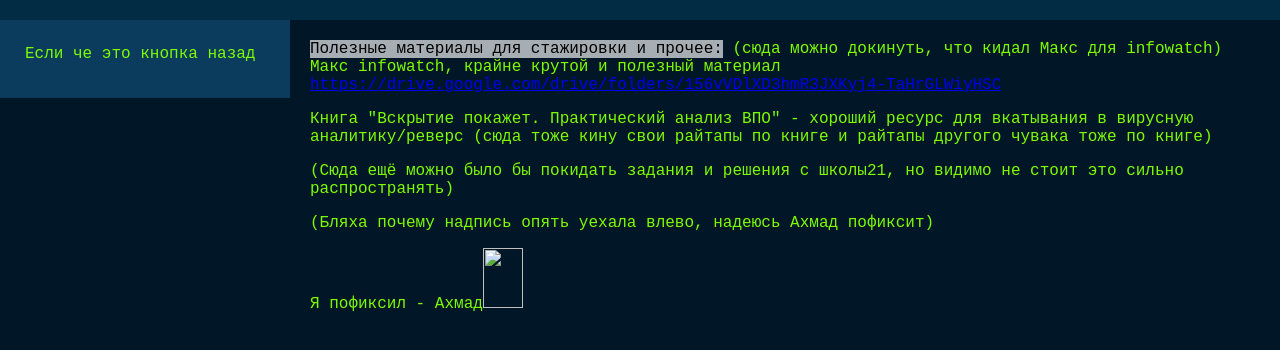
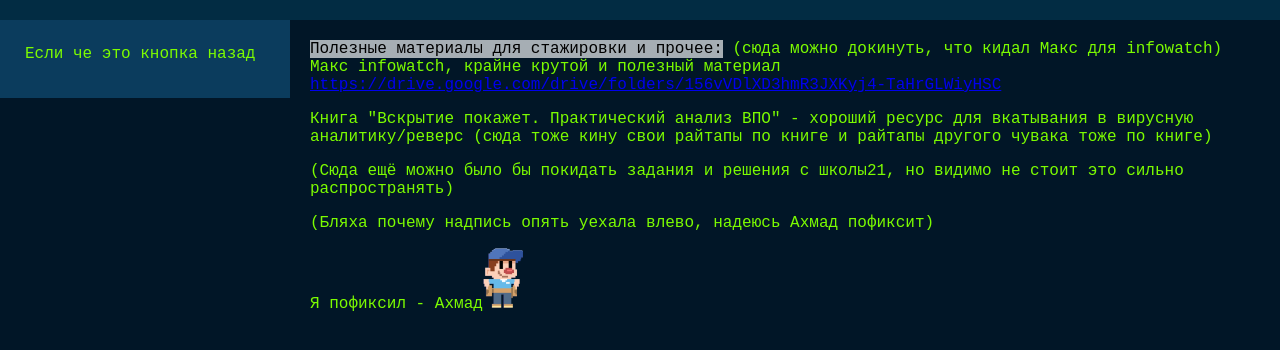
Before and after one commit to adhikara13/Our_site_Burger_CTF, a plain HTML site: page pages/useful_materials_for_internship.html in a window 1280 px wide. Shown: the part 100-450 px from the top of the page. Drawn offline with Linux system fonts and the light colour scheme.

Commit message:
fixed the path for felix picture

```diff
--- a/pages/useful_materials_for_internship.html
+++ b/pages/useful_materials_for_internship.html
@@ -24,7 +24,7 @@
       (сюда тоже кину свои райтапы по книге и райтапы другого чувака тоже по книге)</p>
     <p>(Сюда ещё можно было бы покидать задания и решения с школы21, но видимо не стоит это сильно распространять)</p>
     <p>(Бляха почему надпись опять уехала влево, надеюсь Ахмад пофиксит)</p>
-    <p>Я пофиксил - Ахмад<img src="assets/images/felix.png" width="40" height="60"></p>
+    <p>Я пофиксил - Ахмад<img src="../assets/images/felix.png" width="40" height="60"></p>
   </main>
 </body>
 
```
